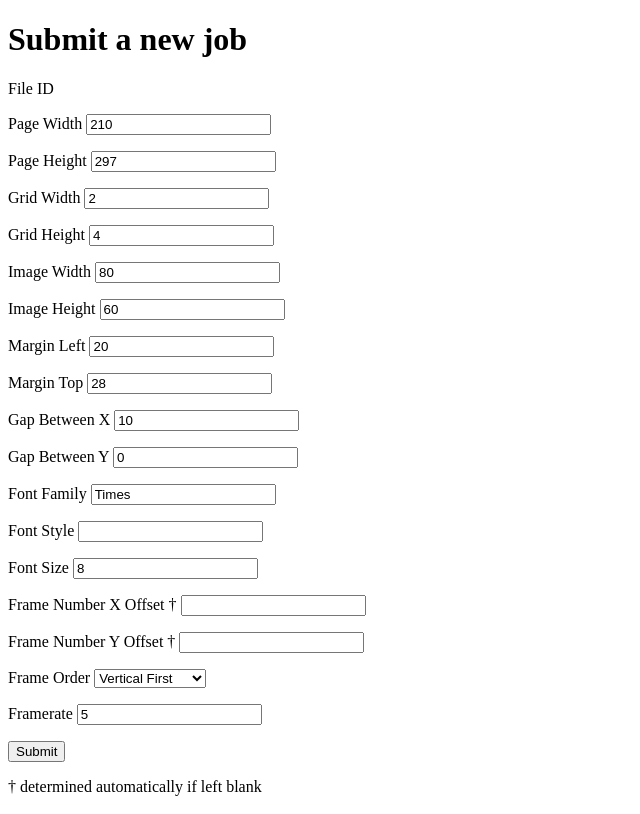
After one commit to maxfire2008/flipbook-app, a Flask app: page /video/1 in a window 1280 px wide. The commit adds this page. Shown: the top 814 px of the page, without its empty margins (0-640 px from the left). Run offline with Flask 3, Linux system fonts and the light colour scheme; some libraries are stand-ins or nearby versions.

Commit message:
add file uploads

```diff
--- a/app.py
+++ b/app.py
@@ -1,23 +1,43 @@
 import os
+
 import flask
 import flask_wtf
 import flask_wtf.file
 import wtforms
 import wtforms.validators
+import sqlalchemy
+import pathlib
+
+import db_handler
 
 app = flask.Flask(__name__)
 app.secret_key = os.urandom(128)
 app.jinja_env.autoescape = False
 
+engine = sqlalchemy.create_engine("sqlite:///db.sqlite3")
+Session = sqlalchemy.orm.sessionmaker(bind=engine)
+
+db_handler.Base.metadata.create_all(engine)
+
+VIDEO_STORE = pathlib.Path("videos")
+PDF_STORE = pathlib.Path("pdfs")
+
+VIDEO_STORE.mkdir(exist_ok=True)
+PDF_STORE.mkdir(exist_ok=True)
+
+
+class UploadFileForm(flask_wtf.FlaskForm):
+    file = flask_wtf.file.FileField(
+        "File (max. 200 MB)",
+        validators=[
+            flask_wtf.file.FileRequired(),
+            flask_wtf.file.FileSize(max_size=1024**3 * 200),
+        ],
+    )
+
 
 class NewJobForm(flask_wtf.FlaskForm):
-    file = flask_wtf.file.FileField(
-        "File",
-        validators=[
-            flask_wtf.file.FileRequired(),
-            flask_wtf.file.FileSize(max_size=1024**3 * 500),
-        ],
-    )
+    file_id = wtforms.HiddenField("File ID")
     page_width = wtforms.IntegerField("Page Width", default=210)
     page_height = wtforms.IntegerField("Page Height", default=297)
     grid_width = wtforms.IntegerField("Grid Width", default=2)
@@ -45,10 +65,56 @@ class NewJobForm(flask_wtf.FlaskForm):
 
 
 @app.route("/")
-def new_job():
-    return flask.render_template("new_job.html.j2", form=NewJobForm())
+def upload_file():
+    return flask.render_template("upload_file.html.j2", form=UploadFileForm())
 
 
-@app.route("/submit", methods=["POST"])
+@app.route("/submit_file", methods=["POST"])
+def submit_file():
+    form = UploadFileForm()
+    if form.validate_on_submit():
+        with Session() as session:
+            video = db_handler.Video()
+            session.add(video)
+            session.commit()
+
+            video_path = VIDEO_STORE / video.id.hex
+            form.file.data.save(video_path)
+
+            return flask.redirect(flask.url_for("video_file", video_id=video.id.hex))
+
+    return "Data is not valid", 400
+
+
+@app.route("/video/<path:video_id>")
+def video_file(video_id):
+    return flask.render_template("video.html.j2", video_id=video_id, form=NewJobForm())
+
+
+@app.route("/submit_job", methods=["POST"])
 def submit_job():
-    pass
+    form = NewJobForm()
+    if form.validate_on_submit():
+        options = {
+            "page_width": form.page_width.data,
+            "page_height": form.page_height.data,
+            "grid_width": form.grid_width.data,
+            "grid_height": form.grid_height.data,
+            "image_width": form.image_width.data,
+            "image_height": form.image_height.data,
+            "margin_left": form.margin_left.data,
+            "margin_top": form.margin_top.data,
+            "gap_between_x": form.gap_between_x.data,
+            "gap_between_y": form.gap_between_y.data,
+            "font_family": form.font_family.data,
+            "font_style": form.font_style.data,
+            "font_size": form.font_size.data,
+            "frame_order": form.frame_order.data,
+            "framerate": form.framerate.data,
+        }
+        if form.frame_number_x_offset.data:
+            options["frame_number_x_offset"] = form.frame_number_x_offset.data
+        if form.frame_number_y_offset.data:
+            options["frame_number_y_offset"] = form.frame_number_y_offset.data
+
+    return flask.render_template("new_job.html.j2", form=form)
--- /dev/null
+++ b/templates/video.html.j2
@@ -0,0 +1,14 @@
+{% extends "base.html.j2" %}
+{% block content %}
+    <h1>Submit a new job</h1>
+    <form method=POST action='{{ url_for("submit_job") }}'>
+        {% for field in form %}
+            <p>
+                {% if field.name != "csrf_token" %}{{ field.label() }}{% endif %}
+                {{ field() }}
+            </p>
+        {% endfor %}
+        <input type="submit" value="Submit">
+        <p>† determined automatically if left blank</p>
+    </form>
+{% endblock %}
```
Also changed, not shown: db_handler.py (added, +34 -0 lines), templates/upload_file.html.j2 (renamed from templates/new_job.html.j2, +4 -3 lines), 1 other file.
